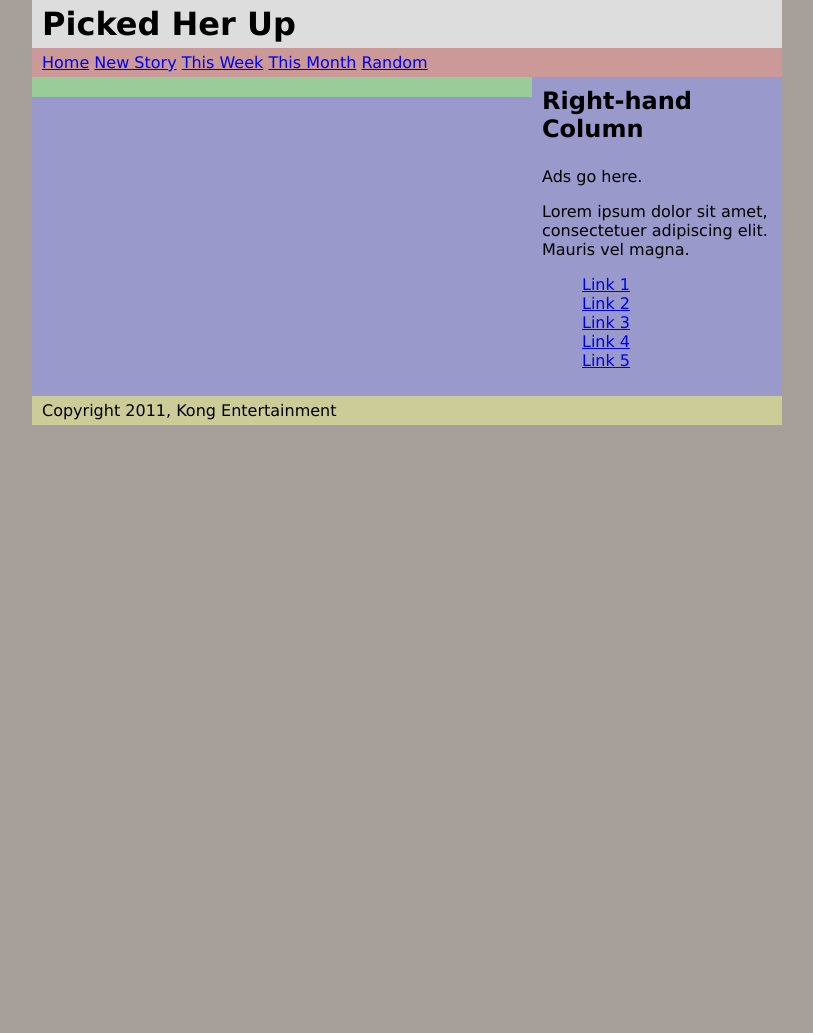
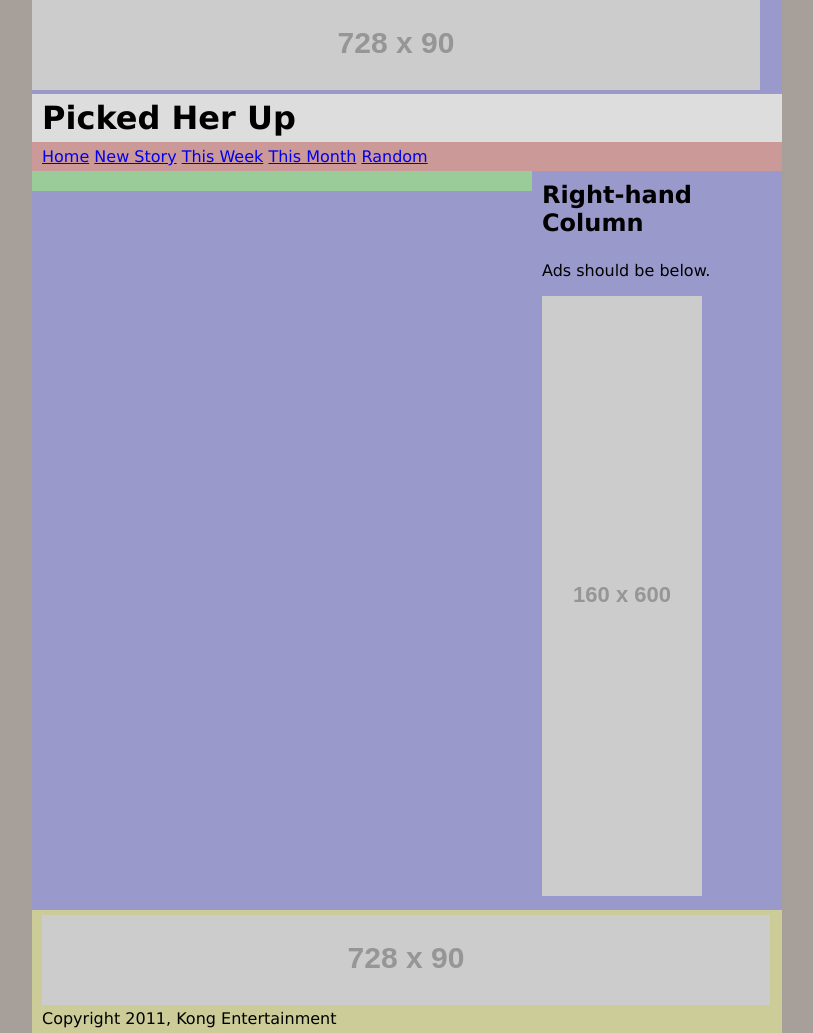
Before and after one commit to DavidYKay/pickup, a Python web app: template pickedherup/templates/base_generic.html in a window 1280 px wide. Shown: the whole page, without its empty margins (233-1046 px from the left). Before the commit the page ends 425 px from the top, so only its background shows below. Run offline with Jinja, Linux system fonts and the light colour scheme; the template is opened without the code that fills it, so the values that code supplies are empty; grey boxes labelled with a size stand in for pictures from a placeholder-image service; some libraries are stand-ins or nearby versions.

Commit message:
Added spots for ad placement.

```diff
--- a/pickedherup/templates/base_generic.html
+++ b/pickedherup/templates/base_generic.html
@@ -17,10 +17,13 @@
        ga.src = ('https:' == document.location.protocol ? 'https://ssl' : 'http://www') + '.google-analytics.com/ga.js';
        var s = document.getElementsByTagName('script')[0]; s.parentNode.insertBefore(ga, s);
        })();
-     </script>
+    </script>
   </head>
   <body>
     <div id="wrap">
+      <div id="ad-leaderboard">
+        <img src="http://placehold.it/728x90"  alt="Ads go here."/>
+      </div>
       <div id="header"><h1>Picked Her Up</h1></div>
       <div id="nav">
         <div id="buttons">
@@ -42,18 +45,18 @@
       </div>
       <div id="sidebar">
         <h2>Right-hand Column</h2>
-        <p>Ads go here.</p>
-        <p>Lorem ipsum dolor sit amet, consectetuer adipiscing elit. Mauris vel magna.</p>
-        <ul>
-          <li><a href="/">Link 1</a></li>
-          <li><a href="/">Link 2</a></li>
-          <li><a href="/">Link 3</a></li>
-          <li><a href="/">Link 4</a></li>
-          <li><a href="/">Link 5</a></li>
-        </ul>
+        <p>Ads should be below.</p>
+        <div id="ad-skyscraper">
+          <img src="http://placehold.it/160x600"  alt="Ads go here." />
+        </div>
       </div>
       <div id="footer">
-        <p>Copyright 2011, Kong Entertainment</p>
+        <div id="ad-footer-leaderboard">
+          <img src="http://placehold.it/728x90" alt="Ads go here." />
+        </div>
+        <div id="copyright">
+          <p>Copyright 2011, Kong Entertainment</p>
+        </div>
       </div>
     </div>
   </body>
```
Also changed, not shown: pickedherup/main.py (+5 -3 lines).
